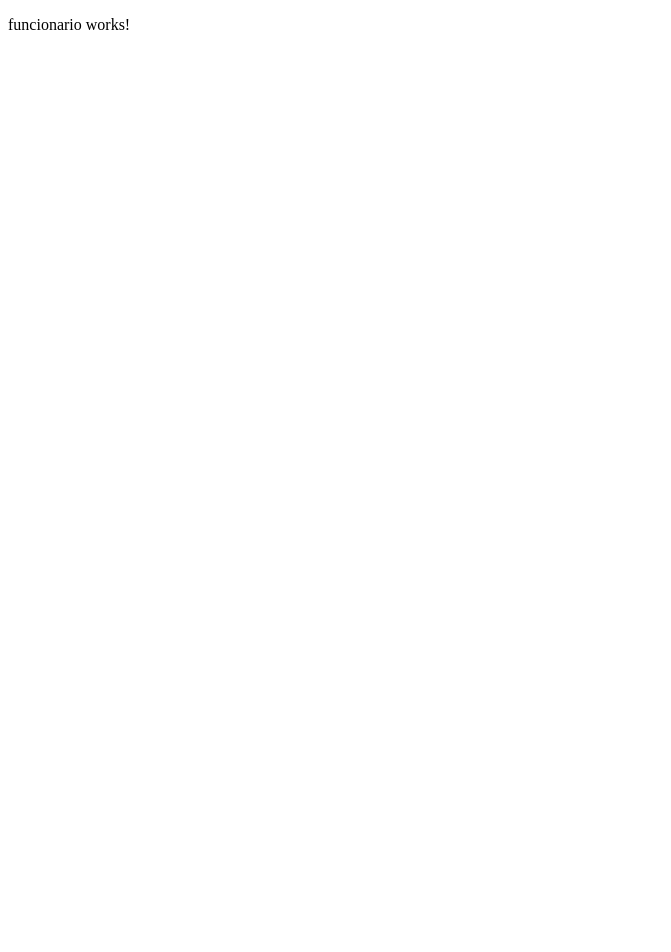
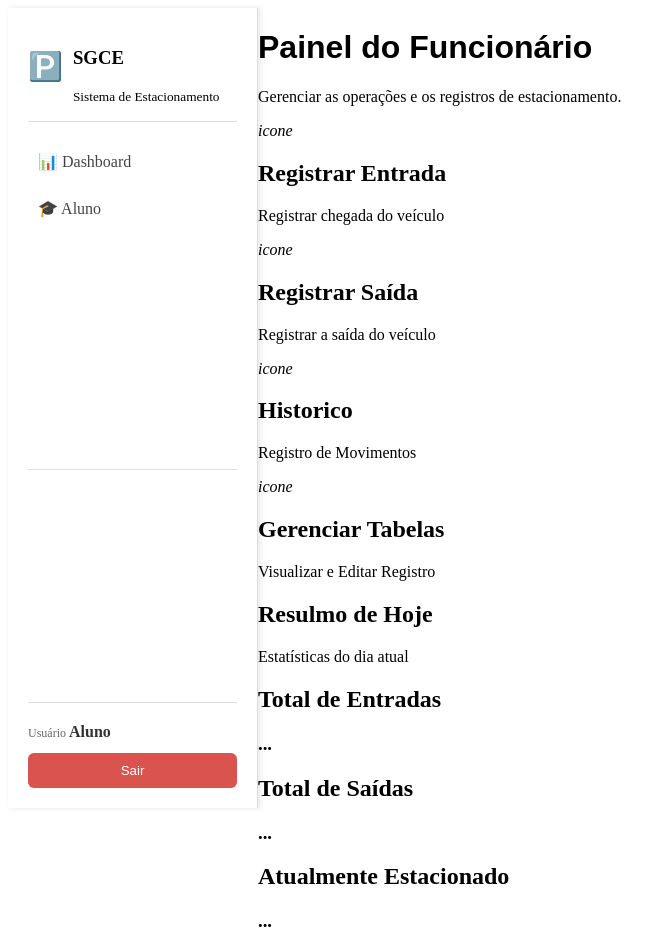
Before and after one commit to CaioRen4to/IdenPark, an Angular app: page /funcionario in a window 1280 px wide. Shown: the top 952 px of the page, without its empty margins (0-671 px from the left). Before the commit the page ends 800 px from the top, so only its background shows below. Built offline with nearby package versions, Linux system fonts and the light colour scheme.

Commit message:
resolvendo conflitos e atualizando arquivos

```diff
--- /dev/null
+++ b/src/app/ComponentsCompartilhados/painel-funcionario/painel-funcionario.css
@@ -0,0 +1,3 @@
+.titulo-funcionario h1{
+    font-family: "Poppins", sans-serif;
+}
--- /dev/null
+++ b/src/app/ComponentsCompartilhados/painel-funcionario/painel-funcionario.html
@@ -0,0 +1,60 @@
+<div>
+    <div class="titulo-funcionario">
+        <h1>Painel do Funcionário</h1>
+        <p>Gerenciar as operações e os registros de estacionamento.</p>
+    </div>
+    <div class="opcoes">
+        <div>
+            <i>icone</i>
+            <div>
+                <h2>Registrar Entrada</h2>
+                <p>Registrar chegada do veículo</p>
+            </div>
+        </div>
+        <div>
+            <i>icone</i>
+            <div>
+                <h2>Registrar Saída</h2>
+                <p>Registrar a saída do veículo</p>
+            </div>
+        </div>
+        <div>
+            <i>icone</i>
+            <div>
+                <h2>Historico</h2>
+                <p>Registro de Movimentos</p>
+            </div>
+        </div>
+        <div>
+            <i>icone</i>
+            <div>
+                <h2>Gerenciar Tabelas</h2>
+                <p>Visualizar e Editar Registro</p>
+            </div>
+        </div>
+    </div>
+    <div class="estatisticas">
+        <div class="titulo-estatisticas">
+            <h2>Resulmo de Hoje</h2>
+            <p>Estatísticas do dia atual</p>
+        </div>
+        <div class="dados-estatisticas">
+            <div>
+                <h2>Total de Entradas</h2>
+                <h3>...</h3>
+            </div>
+            <div>
+                <h2>Total de Saídas</h2>
+                <h3>...</h3>
+            </div>
+            <div>
+                <h2>Atualmente Estacionado</h2>
+                <h3>...</h3>
+            </div>
+        </div>
+    </div>
+    <div>
+        <h2>Atividade Recente</h2>
+        <h3>Últimos movimentos de veículos</h3>
+    </div>
+</div>
--- a/src/app/app.routes.ts
+++ b/src/app/app.routes.ts
@@ -1,6 +1,8 @@
 import { Routes } from '@angular/router';
 
 export const routes: Routes = [
+
+
 
   {
     path: 'login',
--- a/src/app/pages/alunos/alunos.ts
+++ b/src/app/pages/alunos/alunos.ts
@@ -1,10 +1,11 @@
 import { Component } from '@angular/core';
 import { Sidebar } from '../../ComponentsCompartilhados/sidebar/sidebar';
 import { AlunoDashboard } from '../../ComponentsCompartilhados/aluno-dashboard/aluno-dashboard';
+import { RouterOutlet } from '@angular/router';
 
 @Component({
   selector: 'app-alunos',
-  imports: [Sidebar],
+  imports: [Sidebar, AlunoDashboard, RouterOutlet],
   templateUrl: './alunos.html',
   styleUrl: './alunos.css',
 })
--- a/src/app/pages/funcionario/funcionario.css
+++ b/src/app/pages/funcionario/funcionario.css
@@ -0,0 +1,3 @@
+.td-fun{
+    display: flex;
+}
--- a/src/app/pages/funcionario/funcionario.html
+++ b/src/app/pages/funcionario/funcionario.html
@@ -1 +1,8 @@
-<p>funcionario works!</p>
+<div class="td-fun">
+    <header>
+        <app-sidebar></app-sidebar>
+    </header>
+    <main>
+        <app-painel-funcionario></app-painel-funcionario>
+    </main>
+</div>
--- a/src/app/pages/funcionario/funcionario.ts
+++ b/src/app/pages/funcionario/funcionario.ts
@@ -1,9 +1,11 @@
 import { Component } from '@angular/core';
+import { PainelFuncionario } from '../../ComponentsCompartilhados/painel-funcionario/painel-funcionario';
+import { Sidebar } from '../../ComponentsCompartilhados/sidebar/sidebar';
 
 @Component({
   selector: 'app-funcionario',
   standalone: true,
-  imports: [],
+  imports: [PainelFuncionario, Sidebar],
   templateUrl: './funcionario.html',
   styleUrl: './funcionario.css',
 })
```
Also changed, not shown: src/app/ComponentsCompartilhados/painel-funcionario/painel-funcionario.ts (added, +12 -0 lines), 1 other file (tests, documents, lock files or other folders).
